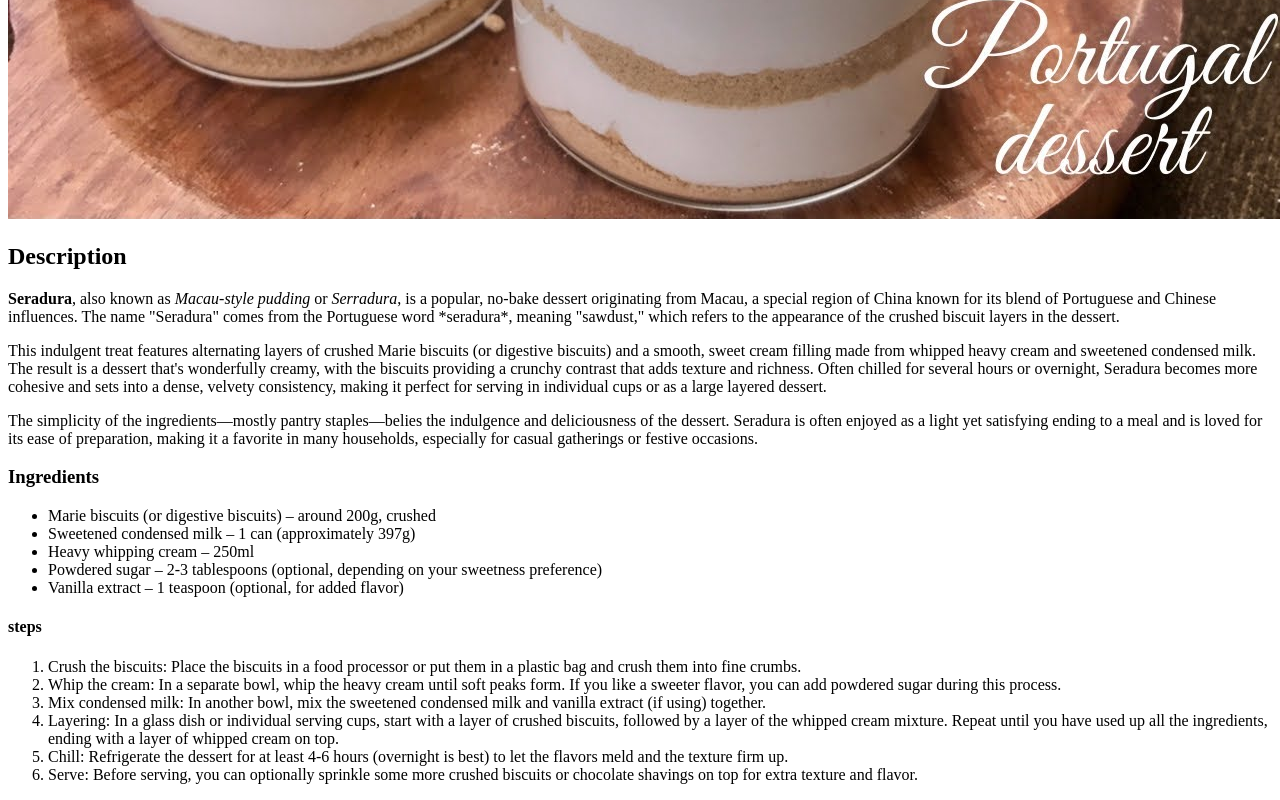
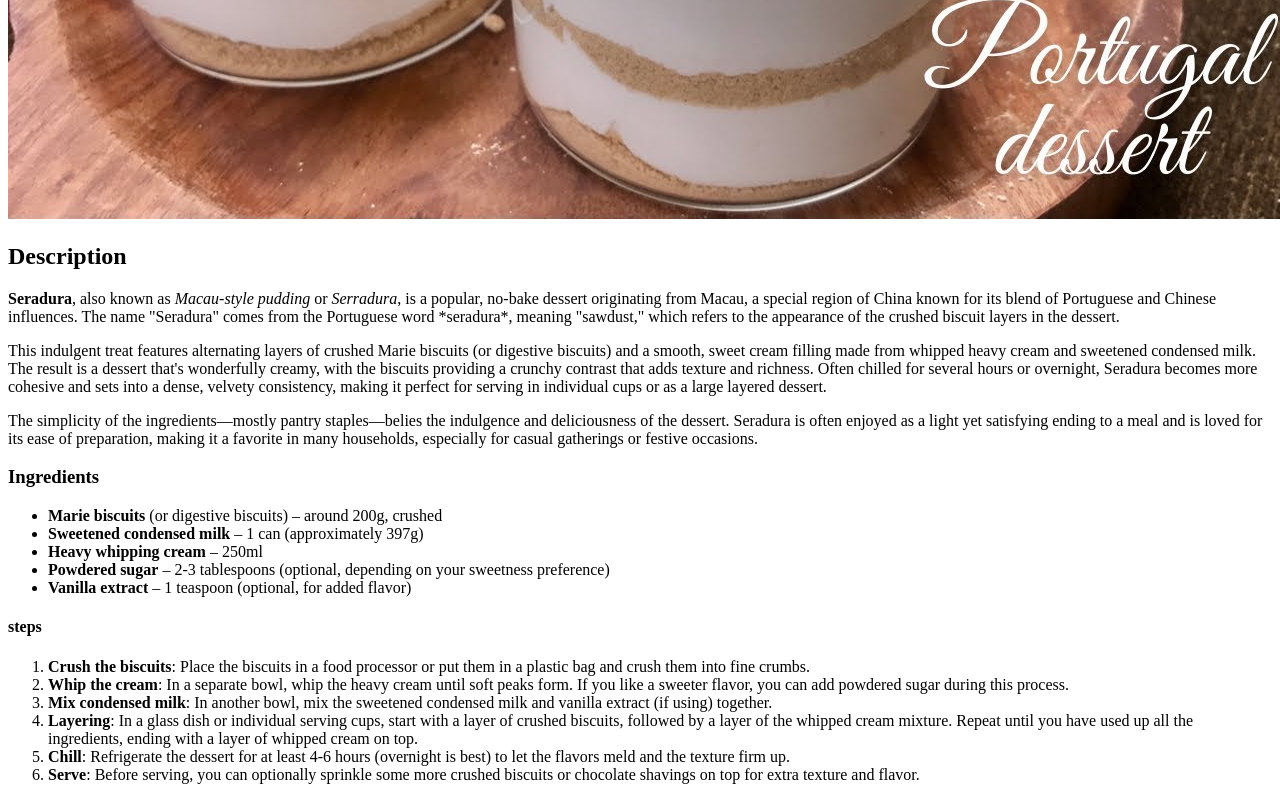
Before and after one commit to probott2op/odin-recipes, a plain HTML site: page recipes/seradura.html in a window 1280 px wide. Shown: the part 581-1381 px from the top of the page. Drawn offline with Linux system fonts and the light colour scheme.

Commit message:
Added a new recipe guacamole and edited seradura
1. added <strong> wherever necessary in seradura
2. added a new recipe guacamole and did same linking image, steps,etc as seradura

```diff
--- a/recipes/seradura.html
+++ b/recipes/seradura.html
@@ -6,28 +6,31 @@
         <title>seradura</title>
     </head>
     <body>
-        <h1>Seradura</h1>
+        <h1>Seradura recipe</h1>
         <img src="../img/seradura.jpg" alt="seradura">
         <h2>Description</h2>
         <p> <strong>Seradura</strong>, also known as <em>Macau-style pudding</em> or <em>Serradura</em>, is a popular, no-bake dessert originating from Macau, a special region of China known for its blend of Portuguese and Chinese influences. The name "Seradura" comes from the Portuguese word *seradura*, meaning "sawdust," which refers to the appearance of the crushed biscuit layers in the dessert.</p>
+
         <p> This indulgent treat features alternating layers of crushed Marie biscuits (or digestive biscuits) and a smooth, sweet cream filling made from whipped heavy cream and sweetened condensed milk. The result is a dessert that's wonderfully creamy, with the biscuits providing a crunchy contrast that adds texture and richness. Often chilled for several hours or overnight, Seradura becomes more cohesive and sets into a dense, velvety consistency, making it perfect for serving in individual cups or as a large layered dessert.</p>
+
         <p>The simplicity of the ingredients—mostly pantry staples—belies the indulgence and deliciousness of the dessert. Seradura is often enjoyed as a light yet satisfying ending to a meal and is loved for its ease of preparation, making it a favorite in many households, especially for casual gatherings or festive occasions.</p>
+
         <h3>Ingredients</h3>
         <ul>
-            <li>Marie biscuits (or digestive biscuits) – around 200g, crushed</li>
-            <li>Sweetened condensed milk – 1 can (approximately 397g)</li>
-            <li>Heavy whipping cream – 250ml</li>
-            <li>Powdered sugar – 2-3 tablespoons (optional, depending on your sweetness preference)</li>
-            <li>Vanilla extract – 1 teaspoon (optional, for added flavor)</li>
+            <li><strong>Marie biscuits</strong> (or digestive biscuits) – around 200g, crushed</li>
+            <li><strong>Sweetened condensed milk</strong> – 1 can (approximately 397g)</li>
+            <li><strong>Heavy whipping cream</strong> – 250ml</li>
+            <li><strong>Powdered sugar</strong> – 2-3 tablespoons (optional, depending on your sweetness preference)</li>
+            <li><strong>Vanilla extract</strong> – 1 teaspoon (optional, for added flavor)</li>
         </ul>
         <h4>steps</h4>
         <ol>
-            <li>Crush the biscuits: Place the biscuits in a food processor or put them in a plastic bag and crush them into fine crumbs.</li>
-            <li>Whip the cream: In a separate bowl, whip the heavy cream until soft peaks form. If you like a sweeter flavor, you can add powdered sugar during this process.</li>
-            <li>Mix condensed milk: In another bowl, mix the sweetened condensed milk and vanilla extract (if using) together.</li>
-            <li>Layering: In a glass dish or individual serving cups, start with a layer of crushed biscuits, followed by a layer of the whipped cream mixture. Repeat until you have used up all the ingredients, ending with a layer of whipped cream on top.</li>
-            <li>Chill: Refrigerate the dessert for at least 4-6 hours (overnight is best) to let the flavors meld and the texture firm up.</li>
-            <li>Serve: Before serving, you can optionally sprinkle some more crushed biscuits or chocolate shavings on top for extra texture and flavor.</li>
+            <li><strong>Crush the biscuits</strong>: Place the biscuits in a food processor or put them in a plastic bag and crush them into fine crumbs.</li>
+            <li><strong>Whip the cream</strong>: In a separate bowl, whip the heavy cream until soft peaks form. If you like a sweeter flavor, you can add powdered sugar during this process.</li>
+            <li><strong>Mix condensed milk</strong>: In another bowl, mix the sweetened condensed milk and vanilla extract (if using) together.</li>
+            <li><strong>Layering</strong>: In a glass dish or individual serving cups, start with a layer of crushed biscuits, followed by a layer of the whipped cream mixture. Repeat until you have used up all the ingredients, ending with a layer of whipped cream on top.</li>
+            <li><strong>Chill</strong>: Refrigerate the dessert for at least 4-6 hours (overnight is best) to let the flavors meld and the texture firm up.</li>
+            <li><strong>Serve</strong>: Before serving, you can optionally sprinkle some more crushed biscuits or chocolate shavings on top for extra texture and flavor.</li>
         </ol>
     </body>
 </html>
```
Also changed, not shown: recipes/guacamole.html (added, +40 -0 lines).
